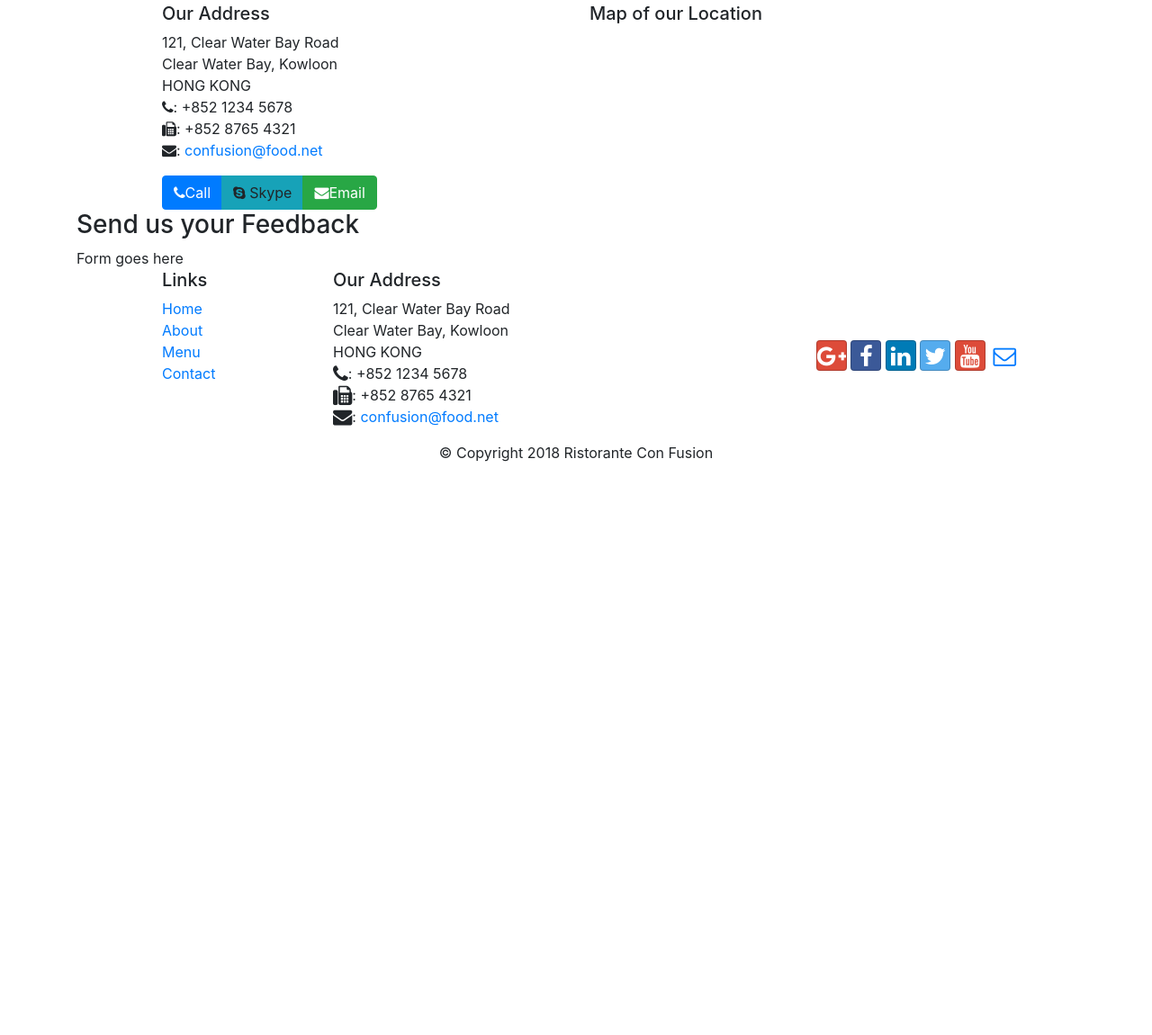
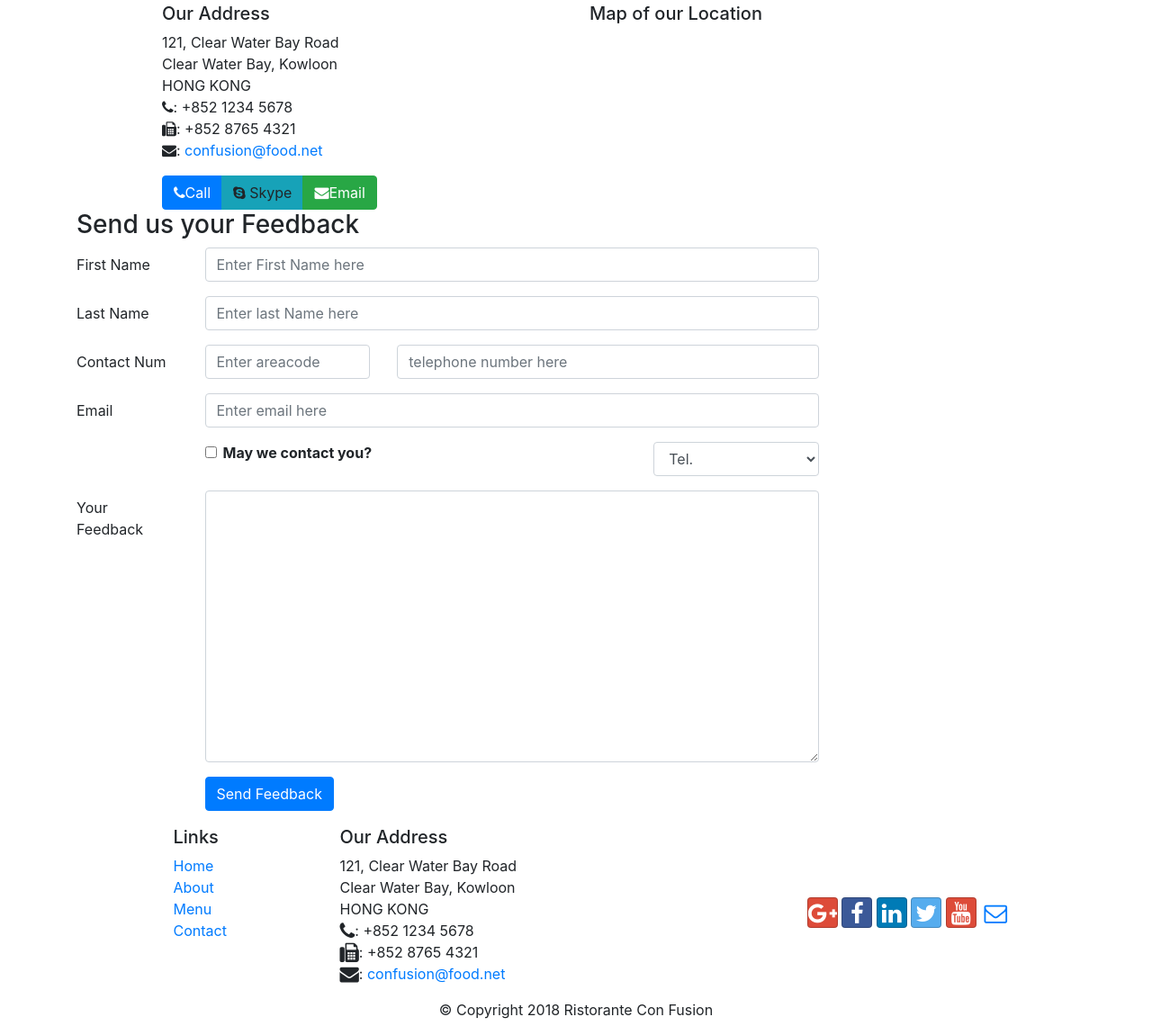
Before and after one commit to shreyaa021/git-bootstrap, a website: page contactus.html in a window 1280 px wide. Shown: the part 473-1623 px from the top of the page at 90% size. Before the commit the page ends 1004 px from the top, so only its background shows below. Drawn offline with nearby package versions, Linux system fonts and the light colour scheme.

Commit message:
Use of form groups

```diff
--- a/contactus.html
+++ b/contactus.html
@@ -13,7 +13,7 @@
     <link rel="stylesheet" href="node_modules/bootstrap/dist/css/bootstrap.min.css">
     <link rel="stylesheet" href="node_modules/font-awesome/css/font-awesome.min.css">
     <link rel="stylesheet" href="node_modules/bootstrap-social/bootstrap-social.css">
-    <link href="css/styles.css" rel="stylesheet">
+     <link rel="stylesheet" href="node_modules/bootstrap/dist/css/styles.css">
 </head>
 
 <body>
@@ -89,10 +89,75 @@
 
         <div class="row row-content">
            <div class="col-12">
-              <h3>Send us your Feedback</h3>
-           </div>
-            <div class="col-12 col-md-9">
-                Form goes here
+                 <h3>Send us your Feedback</h3>
+               </div>
+                <div class="col-12 col-md-9">
+                    <form>
+                      <div class ="form-group row">
+                           <label for="firstname" class="col-md-2 col-form-label"> First Name</label>
+                         <div class="col col-md-10">
+                    <input type ="text" class="form-control" id="firstname" name="firstname" placeholder="Enter First Name here">
+                         </div>
+
+                   </div>
+                         <div class ="form-group row">
+                           <label for="lastname" class="col-md-2 col-form-label"> Last Name</label>
+                         <div class="col col-md-10">
+
+                            <input type ="text" class="form-control" id="lastname" name="lastname" placeholder="Enter last Name here">
+                         </div>
+                  </div>
+
+
+                          <div class ="form-group row">
+                           <label for="telnum" class=" col-12 col-md-2 col-form-label">Contact Num</label>
+                         <div class="col-5 col-md-3">
+                    <input type ="tel" class="form-control" id="Areacode" name="Areacode" placeholder="Enter areacode">
+                         </div>
+
+                          <div class="col-7 col-md-7">
+                    <input type ="tel" class="form-control" id="phone" name="phone" placeholder="telephone number here">
+                         </div>
+
+                   </div>
+                         <div class ="form-group row">
+                           <label for="emailid" class="col-md-2 col-form-label"> Email</label>
+                         <div class=" col col-md-10">
+
+                            <input type ="email" class="form-control" id="emailid" name="emaiid" placeholder="Enter email here">
+                         </div>
+                         </div>
+
+
+                         <div class ="form-group row">
+                         <div class="col-md-6 offset-2">
+                            <div class="form-check">
+                                <input type="checkbox" class="form-check-input" name="approve" id="approve" value="">
+                                <label class="form-check-label" for="approve">
+                                    <strong>May we contact you?</strong>
+                                </label>
+                            </div>
+                        </div>
+                          <div class="col-md-3 offset-md-1">
+                            <select class="form-control">
+                                <option>Tel.</option>
+                                <option>Email</option>
+                            </select>
+                        </div>
+                    </div>
+                         <div class ="form-group row">
+                           <label for="feedback" class="col-md-2 col-form-label"> Your Feedback</label>
+                         <div class=" col col-md-10">
+
+                            <textarea type ="email" class="form-control" id="feedback" name="feedback" rows= "12"> </textarea>
+                         </div>
+                         </div>
+                         <div class ="form-group row">
+                             <div class=" offset-2 col-md-10">
+                                <button type="submit" class="btn btn-primary"> Send Feedback</button>
+                  </div>
+
+                      </form>
             </div>
              <div class="col-12 col-md">
             </div>
```
